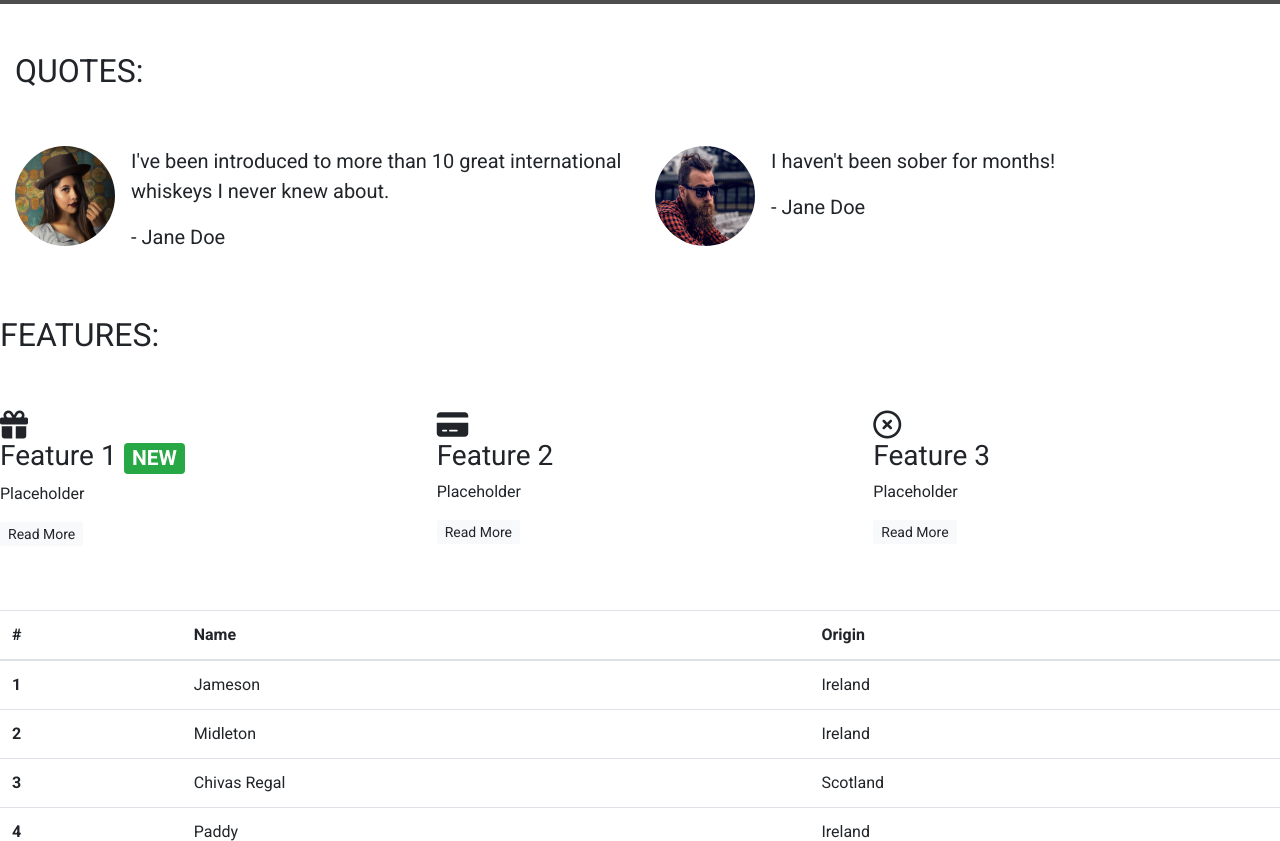
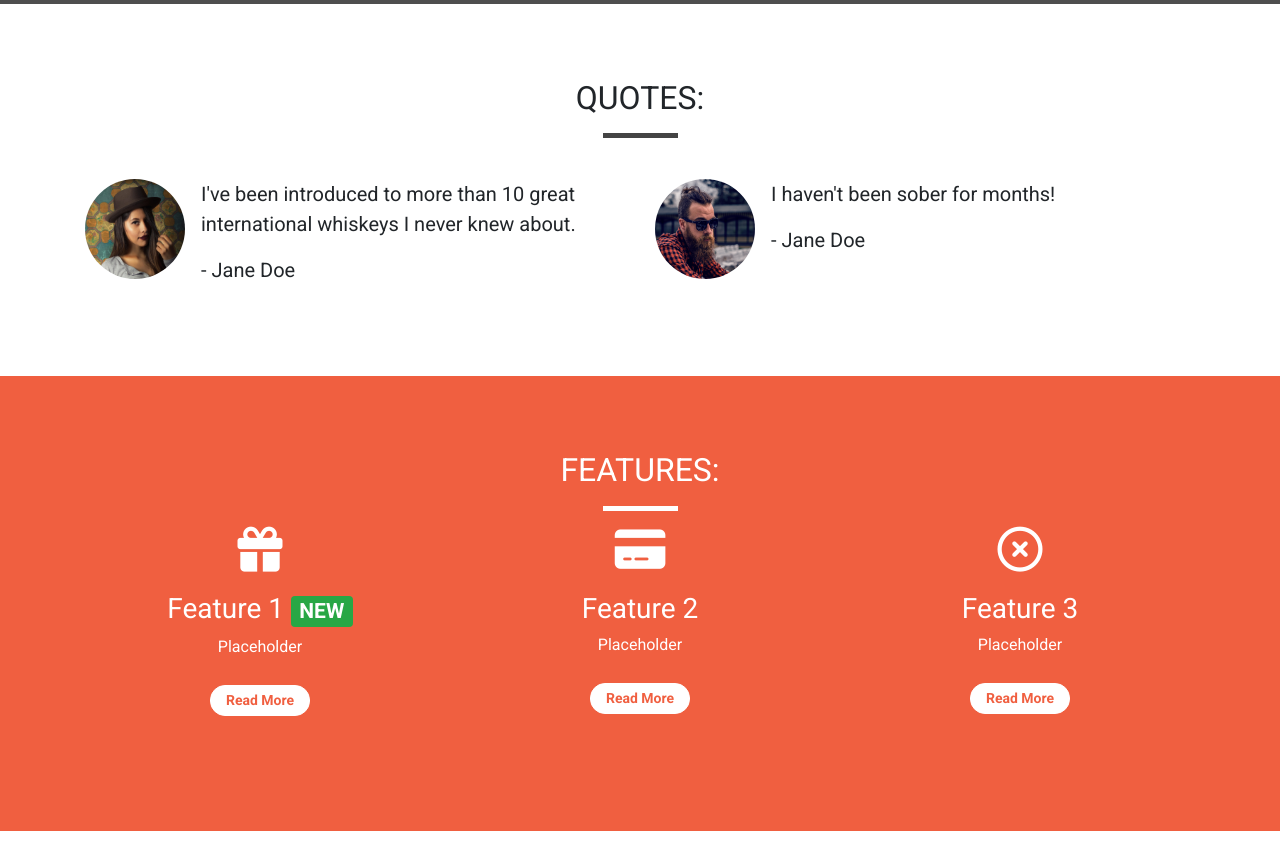
Before and after one commit to beratzorlu/Bootsrap4-practice, a plain HTML site: page index.html in a window 1280 px wide. Shown: the part 796-1637 px from the top of the page. Drawn offline with nearby package versions, Linux system fonts and the light colour scheme; grey boxes are pictures that could not be loaded.

Commit message:
Add styling to quotes and features.

```diff
--- a/css/style.css
+++ b/css/style.css
@@ -14,19 +14,33 @@ body {
     width: 75px;
     height: 5px;
     border: 0;
+    border: 0;
+    background-color: #444;
 }
 
 .b-div-orange {
     background-color: #f05f40;
 }
 
+.b-div-white {
+    background-color: white;
+}
+
 .b-div-short {
     width: 35px;
 }
 
-.alert-container {
+.alert-container .col-12 {
     padding-left: 0;
     padding-right: 0;
+}
+
+.site-wide-alert {
+    border-radius: 0;
+    margin-bottom: 0;
+    padding: 5px 15px;
+    background-color: #eec802;
+    border: 2px dotted #eee;
 }
 
 .callout-container {
@@ -56,6 +70,44 @@ body {
     width: 100%;
     background-color: rgba(0, 0, 0, 0.5);
 }
+
+/* Content Container */
+
+.content-container {
+    padding-top: 75px;
+    padding-bottom: 75px;
+}
+
+.container-wrapper {
+
+}
+
+.container-wrapper-red {
+    background-color: #f05f40;
+    color: white;
+}
+
+.feature {
+    text-align: center;
+    margin-bottom: 40px;
+}
+
+.feature i {
+    margin-bottom: 20px;
+    font-size: 45px;
+    line-height: 45px;
+}
+
+.feature .btn {
+    background-color: white;
+    border-color: white;
+    border-radius: 15px;
+    min-width: 100px;
+    font-weight: bold;
+    margin-top: 10px;
+    color: #f05f40;
+}
+
 
 /* Navigation */
 
@@ -133,8 +185,24 @@ body {
     border: 2px solid white;
 }
 
+/* Headers */
+
+.page-header {
+    margin-bottom: 0;
+    border-bottom: 0;
+    text-align: center;
+}
+
+.page-header h2 {
+    margin-top: 0;
+}
+
+.quotes .page-header {
+    margin-bottom: 25px;
+}
+
 @media only screen and (min-width: 992px) {
-    .container {
+    .alert-container {
         max-width: 100%;
     }
 }
--- a/index.html
+++ b/index.html
@@ -11,6 +11,7 @@
 </head>
 
 <body>
+    <!-- Navbar -->
     <div class="container-fluid navalert-container">
         <div class="container alert-container">
             <div class="row d-none d-sm-block">
@@ -54,6 +55,8 @@
             </div>
         </nav>
     </div>
+    <!-- /.Navbar -->
+
     <!-- Callout -->
     <div class="container-fluid callout-container">
         <div class="opaque-overlay"> </div>
@@ -75,14 +78,17 @@
                 </section>
             </div>
         </div>
+    </div>
     <!-- /.callout -->
-    </div>
+
     <!-- Quotes -->
-    <div class="container quotes-container">
+    <div class="container-wrapper">
+        <div class="container quotes-container content-container">
             <section class="quotes">
                 <div class="row">
-                <div class="col-12 my-5">
+                    <div class="col-12 page-header">
                         <h2 class="text-uppercase">Quotes:</h2>
+                        <hr class="b-div block-divider--short">
                     </div>
                 </div>
                 <div class="row">
@@ -118,15 +124,19 @@
                     </div>
                 </div>
             </section>
+
+        </div>
+    </div>
     <!-- /.quotes -->
-    </div>
 
     <!-- Features -->
-    <div class="features-container">
+    <div class="container-wrapper container-wrapper-red">
+        <div class="container features-container content-container">
             <section class="features">
                 <div class="row">
-                <div class="col-12 my-5">
+                    <div class="col-12 page-header">
                         <h2 class="text-uppercase">Features:</h2>
+                        <hr class="b-div block-divider--short b-div-white">
                     </div>
                 </div>
                 <div class="row">
@@ -135,30 +145,31 @@
                             <h3><i class="fa-solid fa-gift d-none d-sm-block"></i> Feature 1 <span
                                     class="badge badge-success">NEW</span></h3>
                             <p>Placeholder</p>
-                        <p><a class="bt btn-sm btn-light" href="">Read More</a></p>
+                            <p><a class="btn btn-sm btn-light" href="">Read More</a></p>
                         </div>
                     </div>
                     <div class="col-12 col-md-6 col-lg-4">
                         <div class="feature">
                             <h3><i class="fa-solid fa-credit-card d-none d-sm-block"></i> Feature 2</h3>
                             <p>Placeholder</p>
-                        <p><a class="bt btn-sm btn-light" href="">Read More</a></p>
+                            <p><a class="btn btn-sm btn-light" href="">Read More</a></p>
                         </div>
                     </div>
                     <div class="col-12 d-md-none d-lg-block col-lg-4">
                         <div class="feature">
                             <h3><i class="fa-regular fa-circle-xmark d-none d-sm-block"></i> Feature 3</h3>
                             <p>Placeholder</p>
-                        <p><a class="bt btn-sm btn-light" href="">Read More</a></p>
+                            <p><a class="btn btn-sm btn-light" href="">Read More</a></p>
                         </div>
                     </div>
                 </div>
             </section>
         </div>
+    </div>
     <!-- /.features -->
 
     <!-- Monthly favorites -->
-    <div class="table-responsive my-5">
+    <div class="table-responsive page-header container quotes-container content-container">
         <table class="table table-hover">
             <thead>
                 <tr>
@@ -197,6 +208,8 @@
         </table>
     </div>
     <!-- /.Monthly favorites -->
+
+    <!-- Sign Up Modal -->
     <div class="modal" tabindex="-1" role="dialog" id="signUpModal">
         <div class="modal-dialog" role="document">
             <div class="modal-content">
@@ -231,7 +244,9 @@
             </div>
         </div>
     </div>
-    </div>
+    <!-- /.Sign Up Modal -->
+
+    <!-- Scripts -->
     <script src="https://cdn.jsdelivr.net/npm/bootstrap@4.6.2/dist/js/bootstrap.bundle.min.js"
         integrity="sha384-Fy6S3B9q64WdZWQUiU+q4/2Lc9npb8tCaSX9FK7E8HnRr0Jz8D6OP9dO5Vg3Q9ct" crossorigin="anonymous">
     </script>
@@ -244,6 +259,7 @@
     <script src="https://cdn.jsdelivr.net/npm/bootstrap@4.6.2/dist/js/bootstrap.min.js"
         integrity="sha384-+sLIOodYLS7CIrQpBjl+C7nPvqq+FbNUBDunl/OZv93DB7Ln/533i8e/mZXLi/P+" crossorigin="anonymous">
     </script>
+    <!-- /.Scripts -->
 </body>
 
 </html>
```
Lines whose indentation alone changed are shown as unchanged.
